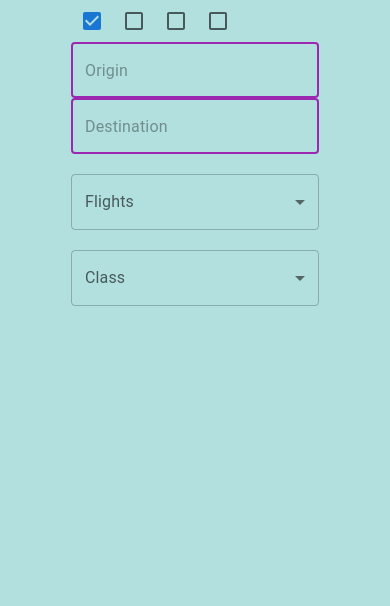
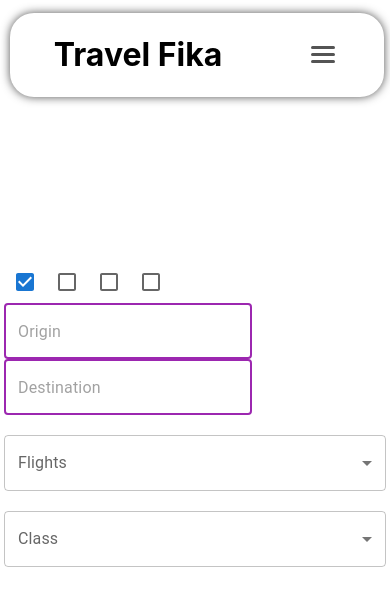
Before and after one commit to boopathi-srb/trfa-flight, a React (Create React App) app: page / in a window 390 px wide. Shown: the top 606 px of the page. Built offline with nearby package versions, Linux system fonts and the light colour scheme.

Commit message:
name changes

```diff
--- a/package.json
+++ b/package.json
@@ -10,8 +10,11 @@
     "@testing-library/jest-dom": "^5.16.4",
     "@testing-library/react": "^13.2.0",
     "@testing-library/user-event": "^13.5.0",
+    "aos": "^2.3.4",
     "react": "^18.1.0",
     "react-dom": "^18.1.0",
+    "react-router": "^6.3.0",
+    "react-router-dom": "^6.3.0",
     "react-scripts": "5.0.1",
     "web-vitals": "^2.1.4"
   },
--- a/src/App.css
+++ b/src/App.css
@@ -1,12 +1,23 @@
 body {
+  margin: 2px;
+  padding: 0;
+  background-color:white;
+  height: 100vh;
+  display: flex;
+  flex-direction: column;
+  justify-content: center;
+}
+header{
   margin: 0;
   padding: 0;
-  background-color: #b2e0df;
-  height: 100vh;
-  display: flex;
-  justify-content: center;
 }
-
+:root{
+  --font-size-1:2rem;
+  --font-size-2:1.5rem;
+  --font-size-3:1rem;
+  --font-size-4:0.5rem;
+  --background-color:white;
+}
 .app{
   display: flex;
   justify-content: center;
@@ -30,13 +41,13 @@
     align-items: center;
     cursor: pointer;
     transition: 0.8s;
-    /*box-shadow:inset 2px 2px 2px 0px rgba(255,255,255,.5),
+    box-shadow:inset 2px 2px 2px 0px rgba(255,255,255,.5),
       inset -7px -7px 10px 0px rgba(0,0,0,.1),
      7px 7px 20px 0px rgba(0,0,0,.1),
      4px 4px 5px 0px rgba(0,0,0,.1);
      text-shadow:  0px 0px 6px rgba(255,255,255,.3),
                 -4px -4px 6px rgba(116, 125, 136, .2);
-    text-shadow: 2px 2px 3px rgba(255,255,255,0.5);*/
+    text-shadow: 2px 2px 3px rgba(255,255,255,0.5);
     box-shadow: 4px 4px 6px 0 rgba(255, 255, 255, .3),
       -4px -4px 6px 0 rgba(116, 125, 136, .2),
       inset -4px -4px 6px 0 rgba(255, 255, 255, .2),
@@ -93,3 +104,175 @@
 .app input:hover {
   animation: hoverShake 0.15s linear 3;
 }
+
+
+/*------Navbar-------*/
+
+.topbar{
+  display: flex;
+  background: var(--background-color);
+  width: 96vw;
+  height: 10vh;
+  margin-top: 1.5vh;
+  margin-left: 1.5vw;
+  text-align: right;
+  align-items: right;
+  justify-content: space-around;
+  position: fixed;
+  border-radius: 1.5rem ;
+  box-shadow: 0px 0px 10px #545454;
+  overflow: hidden;
+}
+.logo_wrapper{
+  display: flex;
+  justify-content: center;
+  align-items: center;
+  left: 10%;
+  top: 50%;
+  width: fit-content;
+}
+.logo_wrapper>img{
+  width: 60px;
+  align-items: left;
+  justify-content: left;
+  margin-left: 3rem;
+}
+.rightside{
+  display: flex;
+  justify-content: center;
+  align-items: center;
+  margin-right: 30px;
+}
+.topbar_links{
+  display: flex;
+  gap: 2rem;
+  margin-right: 2rem;
+  align-items: center;
+  justify-content: space-evenly;
+}
+.topbar_links>a{
+  color: #545454;
+  text-decoration: none;
+  font-weight: 600;
+}
+.toggle_button {
+  position: absolute;
+  top: 0.75rem;
+  right: 1.5rem;
+  display: none;
+  flex-direction: column;
+  justify-content: space-between;
+  width: 30px;
+  height: 21px;
+  border-radius: 5px;
+  border: none;
+  display: none;
+}
+.toggle_button_label>p{
+  visibility: collapse;
+}
+
+@media only screen and (max-width:768px){
+  .topbar{
+    overflow: visible;
+    margin-left: 2vw;
+  }
+  .logo_wrapper>img{
+    width: 45px;
+    margin-left: 1.5rem;
+    z-index: 999;
+  }
+  .topbar_links>a {
+    display:flex;
+    justify-content: space-between;
+    margin: 1rem ;
+    text-decoration: none;
+    font-weight: 600;
+    padding: 0.2em;
+    text-transform: uppercase;
+  }
+  nav {
+    position: absolute;
+    top: 0;
+    left: 0;
+    transform: scale(1,0);
+    transform-origin: top;
+    transition: transform 300ms ease-in-out;
+  }
+  .close{
+    transform: scale(1,0);
+    transition: transform 300ms ease-in-out;
+  }
+  .topbar_links{
+    position: absolute;
+    right:0%;
+    top: 60%;
+    display: flex;
+    flex-direction: column;
+    align-items: flex-end;
+    margin: auto;
+    gap: 1rem;
+    padding: 1rem;
+    background: var(--background-color);
+    backdrop-filter: blur(15px);
+    border-radius: 0rem 0rem 1.5rem 1.5rem;
+  }
+
+  .toggle_button:checked ~ nav{
+    transform: scale(1,1);
+    z-index: 90;
+  }
+  .toggle_button:not(:checked) ~ nav{
+    transform: scale(1,0);
+    z-index: 90;
+  }
+  .toggle_button_label{
+    position: absolute;
+    top: 0;
+    right: 0;
+    margin-right: 20px;
+    height: 100% ;
+    display: flex;
+    align-items: center;
+  }
+  .toggle_button_label>p{
+    visibility: collapse;
+  }
+  .toggle_button_label span,
+  .toggle_button_label span::after,
+  .toggle_button_label span::before{
+    display: block;
+    background:#545454;
+    width: 1.5em;
+    height: 0.2em;
+    border-radius: 2px;
+    position: relative;
+
+  }
+  .toggle_button_label span::after,
+  .toggle_button_label span::before{
+    content: " ";
+    position: absolute;
+  }
+  .toggle_button_label span::before{
+    bottom: 7px;
+  }
+  .toggle_button_label span::after{
+    top: 7px;
+  }
+  .toggle_button:checked ~  .toggle_button_label span{
+    visibility: hidden;
+    animation: hamburgerX 500ms ease-in ;
+  }
+  .toggle_button:checked ~  .toggle_button_label p{
+    visibility: visible;
+    color: #545454;
+    position: absolute;
+    top: -22%;
+    left: 30%;
+    font-size: 1.5em;
+    font-weight: 600;
+    animation: hamburgerX 500ms ease-in;
+    z-index: 98;
+  }
+}
--- a/src/App.js
+++ b/src/App.js
@@ -1,7 +1,11 @@
 import './App.css';
-import JSONDATA from "./MOCK_DATA.json";
+import {BrowserRouter as Router, Route, Routes} from 'react-router-dom';
+// import JSONDATA from "./MOCK_DATA.json";
 import { useState } from 'react';
-import One from './components/one/One';
+
+import Navbar from './navbar';
+import Signup from './pages/signup';
+import  Home  from './pages/home';
 
 function App() {
   const [ searchTerm , setSearchTerm] = useState("");
@@ -29,7 +33,20 @@
       })}
        </div>
    */
-      <One />
+  <Router className='"app'>
+    <header>
+       <Navbar/>
+    </header>
+   <body>
+     <Routes>
+         <Route path="/" element={ <Home/>} exact></Route>
+         <Route path="/signup" element={ <Signup/>} exact></Route>
+     </Routes>
+   </body>
+
+  </Router>
+
+
 
 
   );
--- /dev/null
+++ b/src/navbar.js
@@ -0,0 +1,47 @@
+import React from "react";
+import { NavLink } from "react-router-dom";
+import './App.css';
+// import logo from "../../images/logo-NT.png";
+import AOS from 'aos';
+import "aos/dist/aos.css"
+
+const Navbar =()=>{
+  AOS.init({
+    duration: 1000,
+    offset:100,
+    delay:400
+  });
+const NavBar=document.getElementById("nav");
+function close(){
+  NavBar.className.toggle(" close")
+  console.log("close");
+}
+
+  return(
+    <div>
+     <div className="topbar">
+       <div className="logo_wrapper">
+          {/* <img  classname="logo" src={logo} alt="logo"/>   */}
+          <h1>Travel Fika</h1>
+       </div>
+
+      <div className="rightside">
+       <input type="checkbox" id="toggle_button" className="toggle_button" aria-controls="nav" aria-expanded="false">
+       </input>
+
+       <nav className="topbar_links close" id="nav"  >
+
+             <NavLink onClick={close}  class="link" id="links" activeclassname="active" exact to="/signup">Sign-Up</NavLink>
+             <NavLink onClick={close}  class="link" id="links" activeclassname="active" exact to="/login">Log-in</NavLink>
+
+       </nav>
+       <label for="toggle_button" className="toggle_button_label">
+         <span></span>
+         <p>X</p>
+       </label>
+      </div>
+     </div>
+    </div>
+  )
+}
+export default Navbar
--- /dev/null
+++ b/src/pages/home.js
@@ -0,0 +1,13 @@
+import React from 'react'
+import One from '../components/one/One'
+
+
+function Home() {
+  return (
+    <div>
+      <One/>
+    </div>
+  )
+}
+
+export default Home
--- /dev/null
+++ b/src/pages/signup.js
@@ -0,0 +1,9 @@
+import React from 'react'
+
+function Signup() {
+  return (
+    <div>Signup</div>
+  )
+}
+
+export default Signup
```
Also changed, not shown: 1 other file (tests, documents, lock files or other folders).
